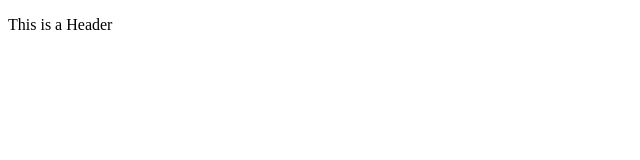
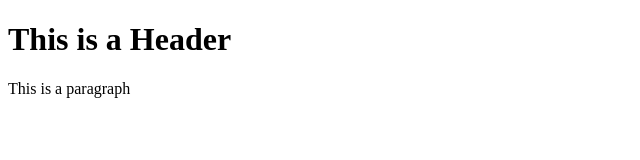
Before and after one commit to andrewshoemaker75/git-test, a plain HTML site: page index.html in a window 1280 px wide. Shown: the whole page, without its empty margins (0-640 px from the left). Drawn offline with Linux system fonts and the light colour scheme.

Commit message:
Second commit

```diff
--- a/index.html
+++ b/index.html
@@ -1,6 +1,7 @@
 <!DOCTYPE html>
     <html>
         <body>
-            <p>This is a Header </p>
+            <h1>This is a Header</h1>
+            <p>This is a paragraph</p>
         </body>
     </html>
```
